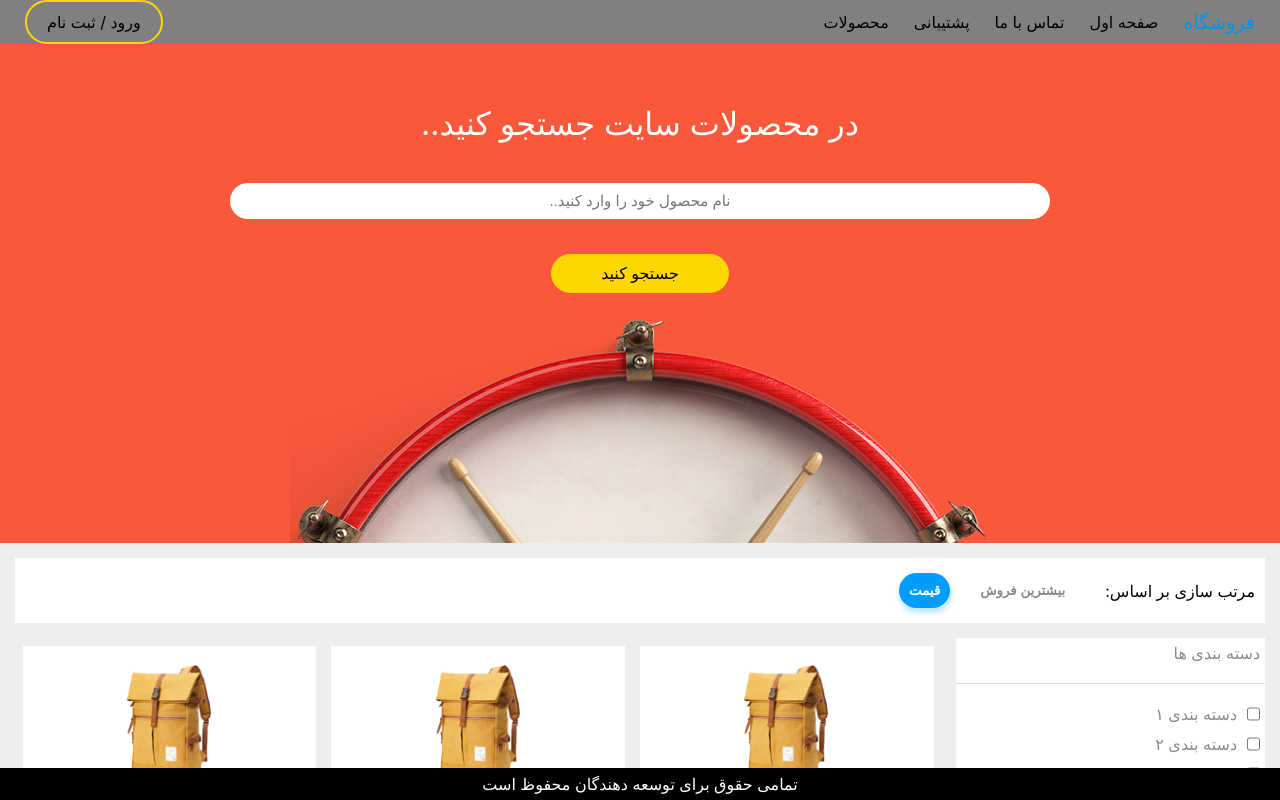
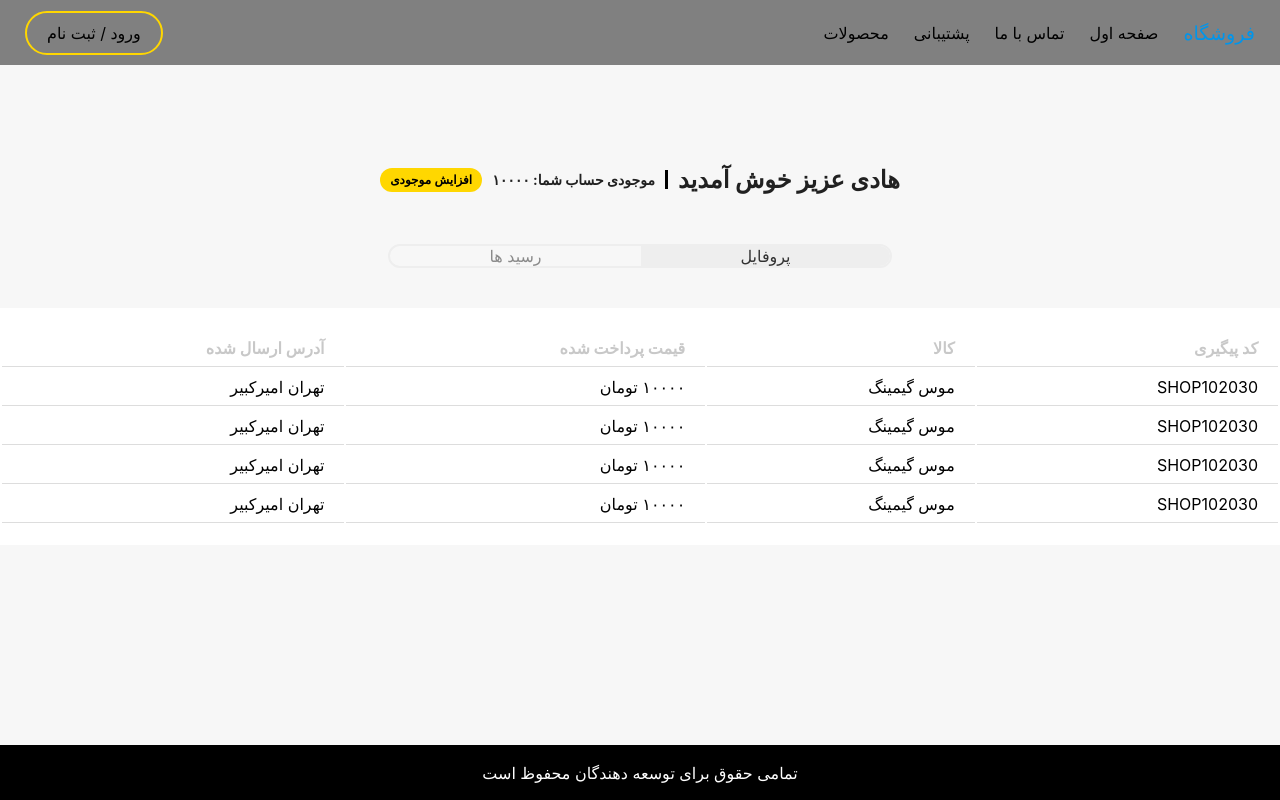
Before and after one commit to mohammadt444/IE, a React (Create React App) app in the folder frontend/: page / in a window 1280 px wide. Built offline with nearby package versions, Linux system fonts and the light colour scheme; a small style sheet from the web is missing.

Commit message:
add admin page

```diff
--- a/frontend/src/app/main/App.js
+++ b/frontend/src/app/main/App.js
@@ -37,7 +37,8 @@ function App() {
             overflow: "auto",
           }}
         >
-          <Home />
+          {/* <Home /> */}
+          <Profile />
         </div>
         <Footer />
       </div>
--- a/frontend/src/app/pages/profile/profile.jsx
+++ b/frontend/src/app/pages/profile/profile.jsx
@@ -4,8 +4,25 @@ import { toPersian } from "../../../helper/functions/utils";
 import Info from "./components/info/info";
 import Receipt from "./components/receipt/receipt";
 
-function Profile() {
-  return (
+function Profile({ admin }) {
+  return admin ? (
+    <div className="profile">
+      <div className="profile-header_container">
+        <label className="profile-welcome">هادی عزیز خوش آمدید</label>
+        <div className="profile-header-line"></div>
+        <label className="profile-balance">
+          {toPersian("موجودی حساب شما: 10000")}
+        </label>
+        <button className="profile-addBalance">افزایش موجودی</button>
+      </div>
+      <div className="profile-tab_container">
+        <label className="profile-tab profile-tab_enabled">پروفایل</label>
+        <label className="profile-tab">رسید ها</label>
+      </div>
+      {/* <Info/> */}
+      <Receipt />
+    </div>
+  ) : (
     <div className="profile">
       <div className="profile-header_container">
         <label className="profile-welcome">هادی عزیز خوش آمدید</label>
```
